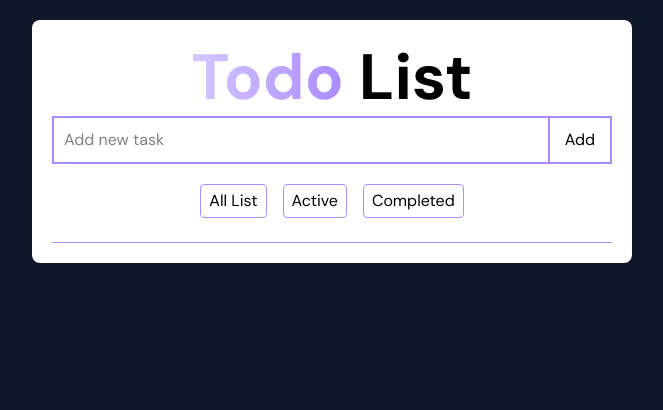
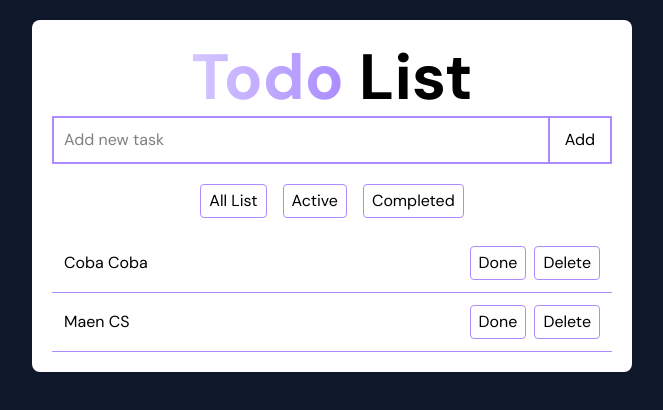
Before and after one commit to RizkiLaksanaPutra/todo_list, a React (Vite) app: page / in a window 1280 px wide. Shown: the top 410 px of the page, without its empty margins (308-971 px from the left). Built offline with nearby package versions, Linux system fonts and the light colour scheme.

Commit message:
check point

```diff
--- a/src/App.jsx
+++ b/src/App.jsx
@@ -4,16 +4,15 @@ import TodoList from "./components/TodoList";
 import TodoForm from "./components/TodoForm";
 
 export default function App() {
-  const [inputValue, setInputValue] = useState("");
+  const [tasks, setTasks] = useState(["Coba Coba", "Maen CS"]);
+  const [newTask, setNewTask] = useState("");
 
-  const handleChangeAndSubmit = (e) => {
-    if (e.type === "change") {
-      setInputValue(e.target.value);
-    } else if (e.type === "submit") {
-      e.preventDefault();
-      console.log(inputValue);
-      setInputValue("");
-    }
+  const handleInputChange = (e) => {
+    setNewTask(e.target.value);
+  };
+
+  const handleSubmit = (e) => {
+    e.preventDefault();
   };
 
   return (
@@ -22,10 +21,11 @@ export default function App() {
         <span className="text-gradient">Todo</span> List
       </h1>
       <TodoForm
-        inputValue={inputValue}
-        handleChangeAndSubmit={handleChangeAndSubmit}
+        newTask={newTask}
+        handleInputChange={handleInputChange}
+        handleSubmit={handleSubmit}
       />
-      <TodoList props={inputValue}/>
+      <TodoList tasks={tasks}/>
     </main>
   );
 }
--- a/src/components/TodoForm.jsx
+++ b/src/components/TodoForm.jsx
@@ -1,15 +1,15 @@
 import React from "react";
 
-const TodoForm = ({ inputValue, handleChangeAndSubmit }) => {
+const TodoForm = ({ newTask, handleInputChange, handleSubmit }) => {
   return (
-    <form className="flex mb-[20px]" onSubmit={handleChangeAndSubmit}>
+    <form className="flex mb-[20px]" onSubmit={handleSubmit}>
       <input
         type="text"
         placeholder="Add new task"
         className="flex-1 p-[10px] text-[16px] border-[#AB8BFF] border-2 border-r-0 focus:outline-none focus:ring-0"
-        value={inputValue}
-        onChange={handleChangeAndSubmit}
         required
+        onChange={handleInputChange}
+        value={newTask}
       />
       <button
         className="py-[10px] px-[15px] bg-white border-[#AB8BFF] border-2 text-[16px] cursor-pointer hover:bg-[#AB8BFF] transition duration-300 ease-in-out"
--- a/src/components/TodoList.jsx
+++ b/src/components/TodoList.jsx
@@ -3,7 +3,7 @@ import React from "react";
 const TodoList = (props) => {
   return (
     <>
-      <div className="flex justify-center items-center gap-4">
+      <div className="flex justify-center items-center gap-4 mb-4">
         <button className="cursor-pointer rounded-sm border-1 border-[#AB8BFF] px-2 py-1 hover:bg-[#AB8BFF] transition duration-300 ease-in-out focus:bg-[#8355f7]">
           All List
         </button>
@@ -14,9 +14,17 @@ const TodoList = (props) => {
           Completed
         </button>
       </div>
-      <ul className="list-none">
-        <li>{props.inputValue}</li>
-      </ul>
+      <ol className="list-none">
+        {props.tasks.map((task, index) => {
+            return (
+            <li key={index} className="flex justify-between items-center">
+              <span className="flex-grow">{task}</span>
+              <button className="ml-2 cursor-pointer rounded-sm border-1 border-[#AB8BFF] px-2 py-1 hover:bg-[#AB8BFF] transition duration-300 ease-in-out focus:bg-[#8355f7]">Done</button>
+              <button className="ml-2 cursor-pointer rounded-sm border-1 border-[#AB8BFF] px-2 py-1 hover:bg-[#AB8BFF] transition duration-300 ease-in-out focus:bg-[#8355f7]">Delete</button>
+            </li>
+            );
+        })}
+      </ol>
     </>
   );
 };
```
